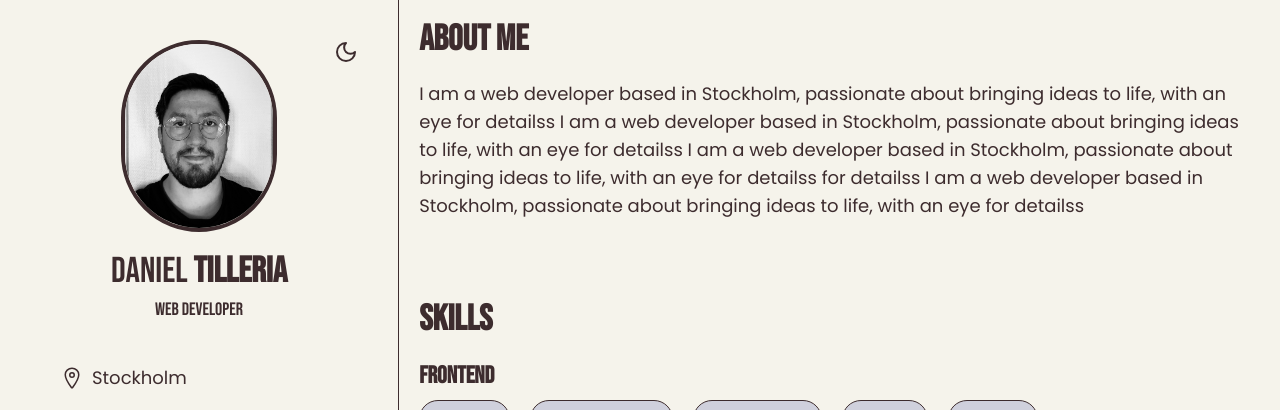
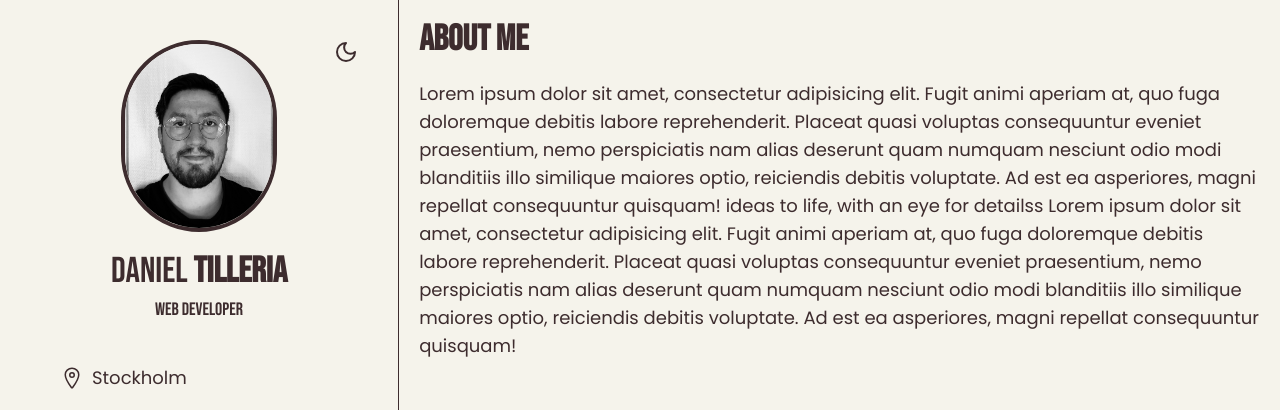
Before and after one commit to Dantilldev/my-portfolio, a Next.js app: page / in a window 1280 px wide. Shown: the top 410 px of the page. Built offline with nearby package versions, Linux system fonts and the light colour scheme.

Commit message:
chore: Update About Me section with lorem ipsum content

```diff
--- a/src/app/layout/HomePage.jsx
+++ b/src/app/layout/HomePage.jsx
@@ -50,13 +50,19 @@ export default function HomePage() {
         <section className="flex flex-col gap-5 mb-20">
           <h1 className="text-4xl font-semibold">About Me</h1>
           <p className="text-lg">
-            I am a web developer based in Stockholm, passionate about bringing
-            ideas to life, with an eye for detailss I am a web developer based
-            in Stockholm, passionate about bringing ideas to life, with an eye
-            for detailss I am a web developer based in Stockholm, passionate
-            about bringing ideas to life, with an eye for detailss for detailss
-            I am a web developer based in Stockholm, passionate about bringing
-            ideas to life, with an eye for detailss
+            Lorem ipsum dolor sit amet, consectetur adipisicing elit. Fugit
+            animi aperiam at, quo fuga doloremque debitis labore reprehenderit.
+            Placeat quasi voluptas consequuntur eveniet praesentium, nemo
+            perspiciatis nam alias deserunt quam numquam nesciunt odio modi
+            blanditiis illo similique maiores optio, reiciendis debitis
+            voluptate. Ad est ea asperiores, magni repellat consequuntur
+            quisquam! ideas to life, with an eye for detailss Lorem ipsum dolor
+            sit amet, consectetur adipisicing elit. Fugit animi aperiam at, quo
+            fuga doloremque debitis labore reprehenderit. Placeat quasi voluptas
+            consequuntur eveniet praesentium, nemo perspiciatis nam alias
+            deserunt quam numquam nesciunt odio modi blanditiis illo similique
+            maiores optio, reiciendis debitis voluptate. Ad est ea asperiores,
+            magni repellat consequuntur quisquam!
           </p>
         </section>
 
--- a/src/components/ScrollToTopButton.jsx
+++ b/src/components/ScrollToTopButton.jsx
@@ -20,7 +20,7 @@ export default function ScrollToTopButton() {
     };
   }, []);
 
-  // Scrolla till toppen
+  // Scroll to top on click
   function scrollToTop() {
     window.scrollTo({
       top: 0,
```
